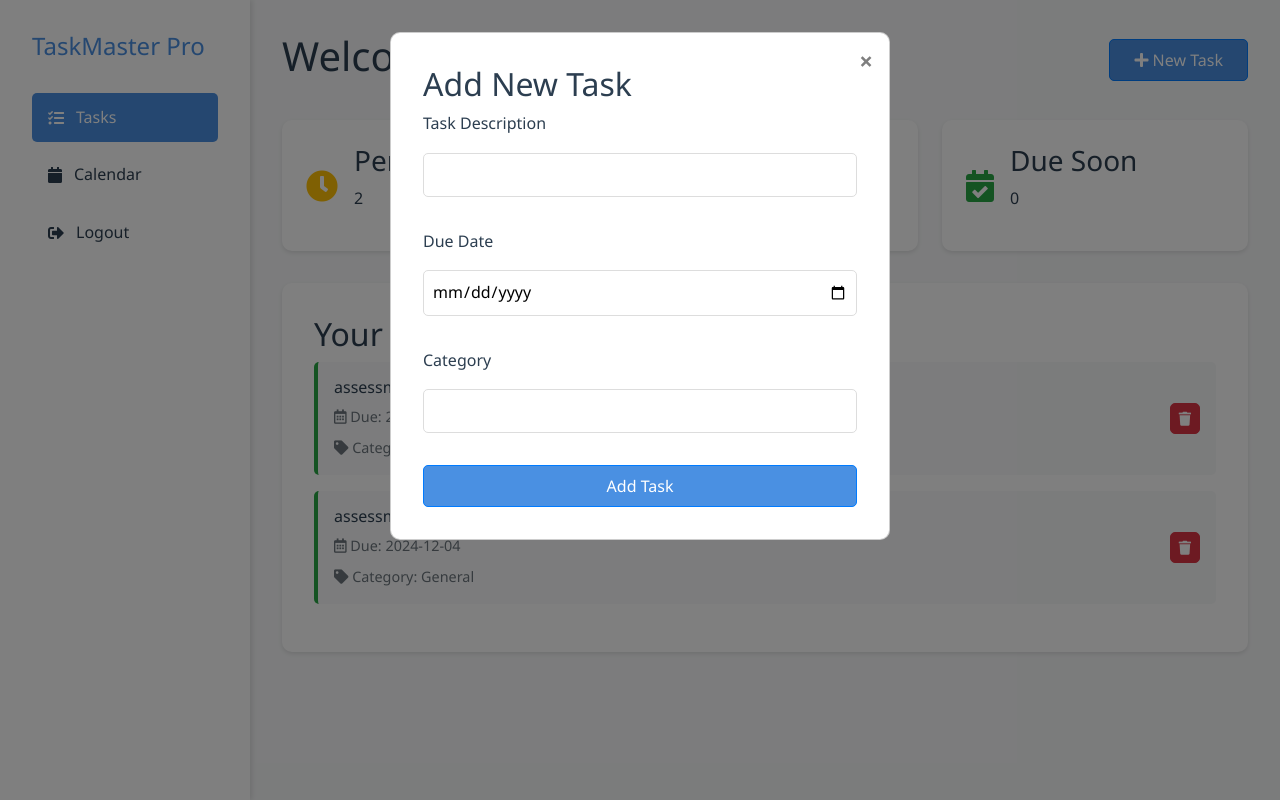
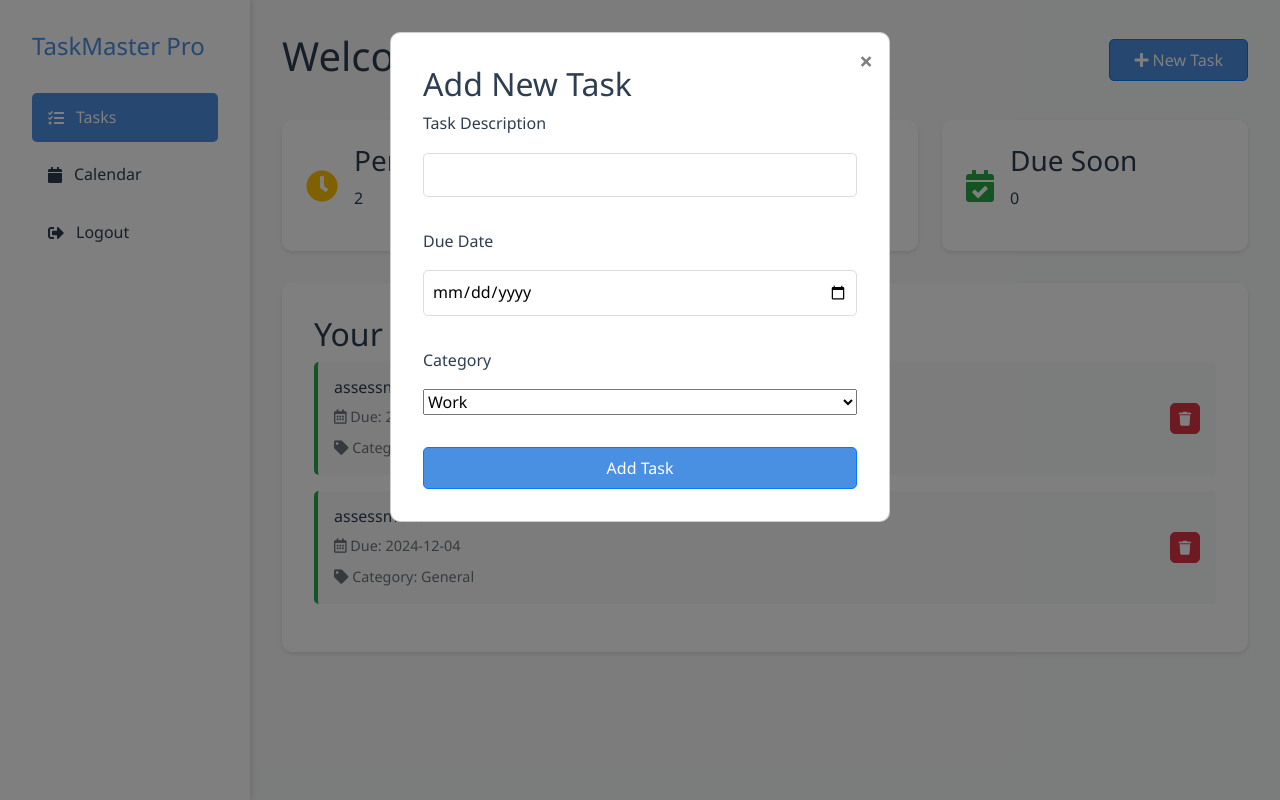
Before and after one commit to DeMass199/Assessment, a Flask app: page /dashboard in a window 1280 px wide, after a click on "New Task". Run offline with Flask 3, Linux system fonts and the light colour scheme; a user stored in the database is signed in; data comes from the database, SQL or seed files in the repository; both versions use the stored data as it was after the commit; some libraries are stand-ins or nearby versions.

Commit message:
dashboard has a new feature

```diff
--- a/flask_app/templates/dashboard.html
+++ b/flask_app/templates/dashboard.html
@@ -107,7 +107,13 @@
                 </div>
                 <div class="form-group">
                     <label for="category">Category</label>
-                    <input type="text" id="category" name="category" required>
+                    <select id="category" name="category" required>
+                        <option value="Work">Work</option>
+                        <option value="Meeting">Meeting</option>
+                        <option value="Tutoring">Tutoring</option>
+                        <option value="Assessment">Assessment</option>
+                        <option value="Main project">Main project</option>
+                    </select>
                 </div>
                 <button type="submit" class="btn btn-primary">Add Task</button>
             </form>
```
Also changed, not shown: flask_app/todo.db.
